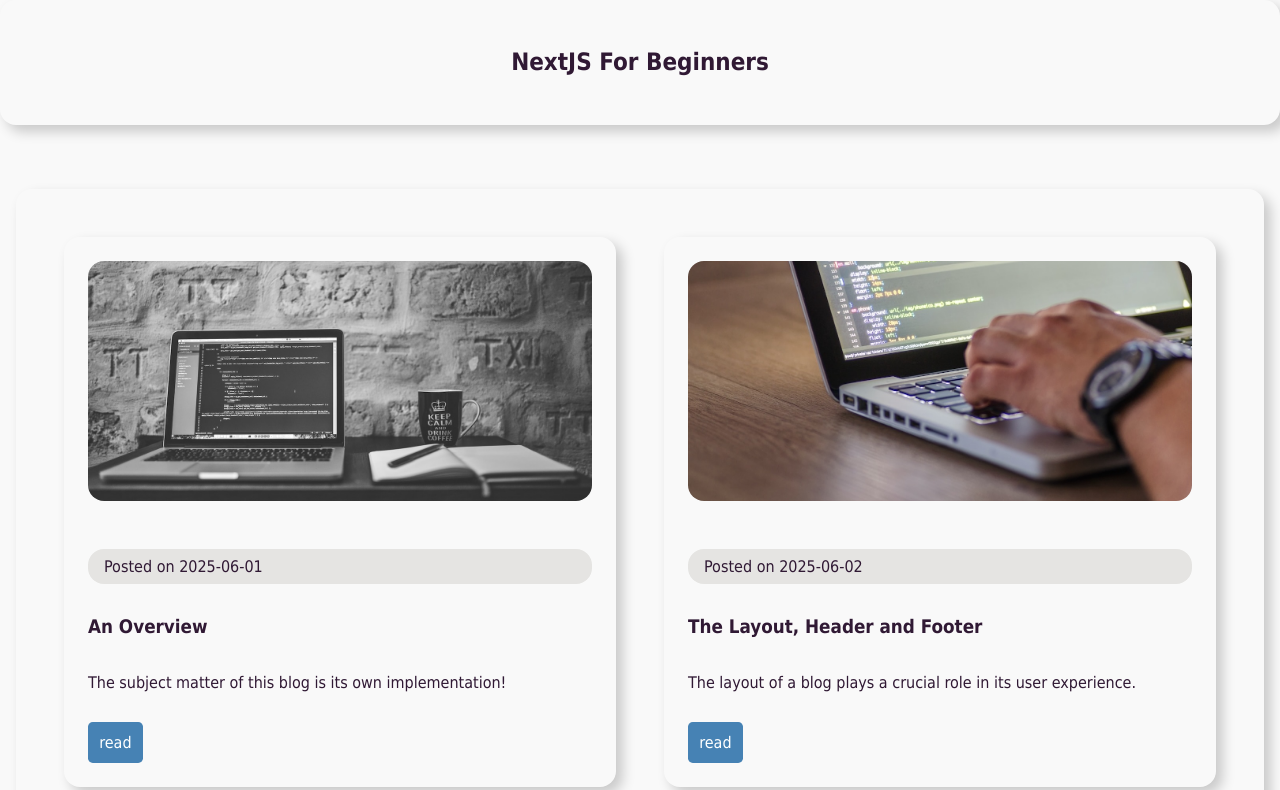
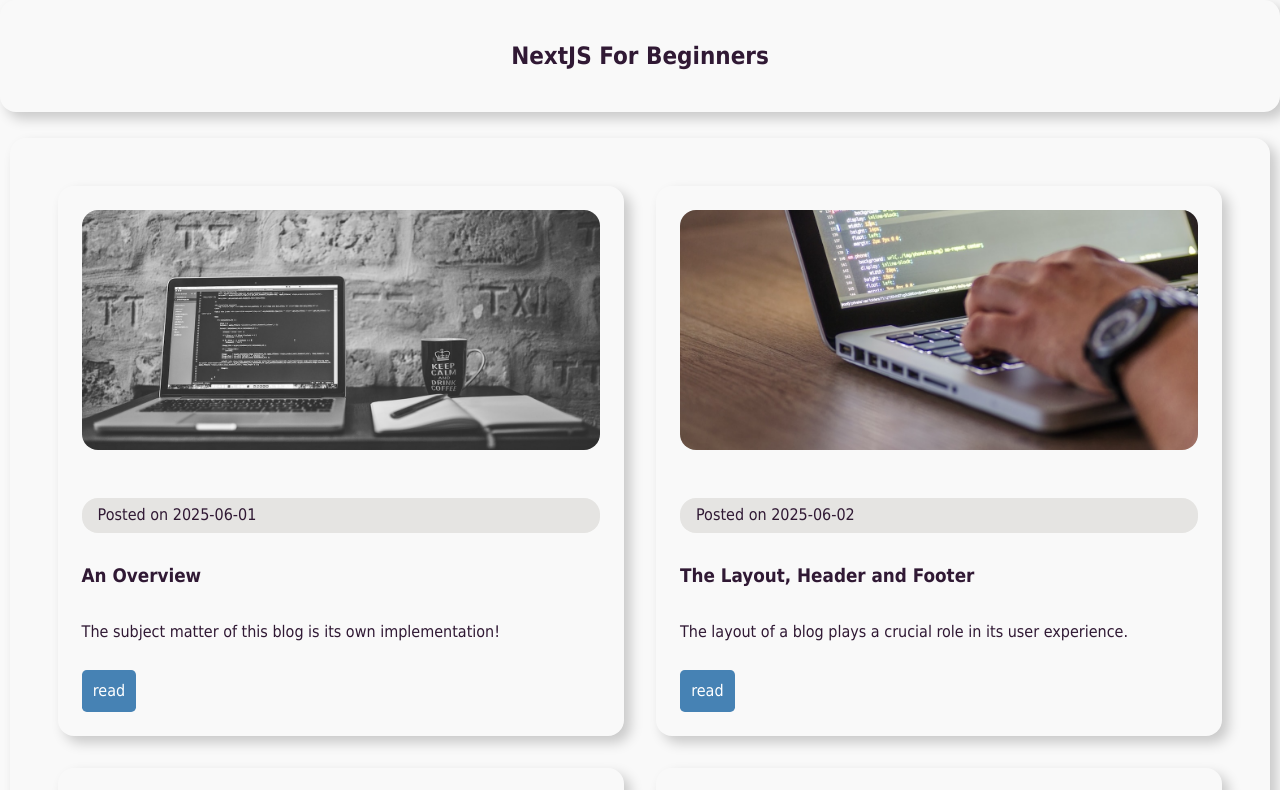
Before and after one commit to sammi-turner/NextJS-For-Beginners, a Next.js app: page / in a window 1280 px wide. Shown: the top 790 px of the page. Built offline with nearby package versions, Linux system fonts and the light colour scheme.

Commit message:
Add files via upload

```diff
--- a/styles/globals.css
+++ b/styles/globals.css
@@ -54,7 +54,7 @@
   max-width: 80rem;
   margin: auto;
   overflow: auto;
-  padding: 1rem 1rem;
+  padding: 0.6rem 0.6rem;
 }
 
 .btn {
@@ -97,9 +97,9 @@
 .posts {
   display: grid;
   grid-template-columns: repeat(2, 1fr);
-  gap: 3rem;
-  margin-top: 3rem;
-  margin-bottom: 3rem;
+  gap: 2rem;
+  margin-top: 1rem;
+  margin-bottom: 2rem;
   padding: 3rem;
   border-radius: 1rem;
   box-shadow: 0.4rem 0.4rem 0.8rem 0 rgba(0, 0, 0, 0.2);
```
Also changed, not shown: posts/styling.md (+4 -4 lines).
